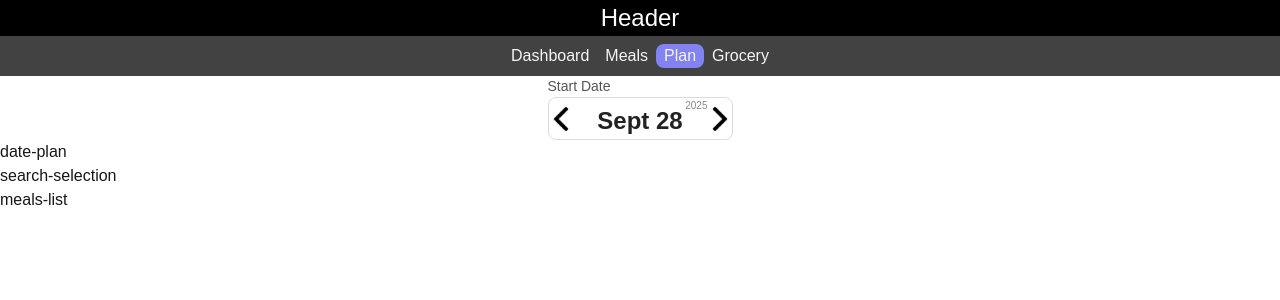
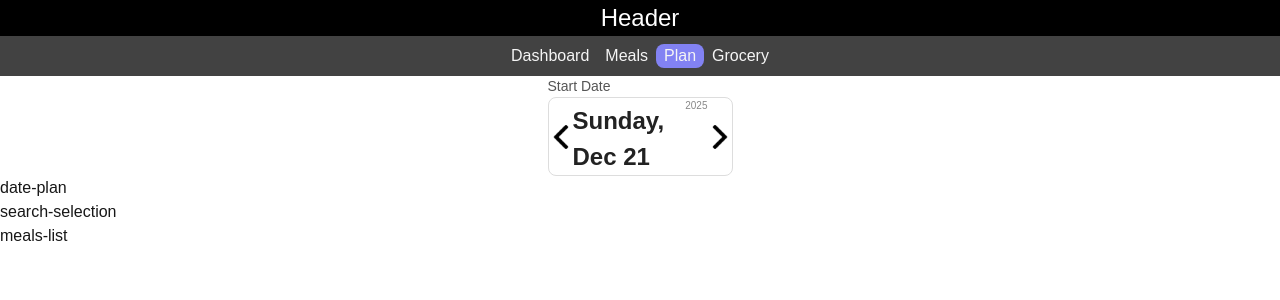
Before and after one commit to Zmyhrer/MealPlanner, a Next.js app in the folder frontend/: page /plan in a window 1280 px wide. Shown: the top 300 px of the page. Built offline with nearby package versions, Linux system fonts and the light colour scheme.

Commit message:
feat: add functionality of dateSelection.tsx

```diff
--- a/frontend/app/plan/page.tsx
+++ b/frontend/app/plan/page.tsx
@@ -6,7 +6,7 @@ const page = () => {
   return (
     <div className={styles["plan-container"]}>
       <div className={styles["date-view"]}>
-        <DateSelection />
+        <DateSelection weekday="Sunday" />
       </div>
       <div className={styles["date-plan"]}>date-plan</div>
       <div className={styles["search-selection"]}>search-selection</div>
--- a/frontend/components/dateSelection.tsx
+++ b/frontend/components/dateSelection.tsx
@@ -1,28 +1,98 @@
-import React from "react";
+"use client";
+
+import React, { useState } from "react";
 import Image from "next/image";
 import styles from "@/styles/dateSelection.module.css";
 import leftArrow from "@/public/left-arrow.png";
 
-const dateSelection = () => {
+const getDateForWeekday = (
+  targetDayName: string,
+  fromDate: Date = new Date()
+): Date => {
+  const daysOfWeek = [
+    "Sunday",
+    "Monday",
+    "Tuesday",
+    "Wednesday",
+    "Thursday",
+    "Friday",
+    "Saturday",
+  ];
+  const targetIndex = daysOfWeek.indexOf(targetDayName);
+  if (targetIndex === -1) throw new Error("Invalid weekday name");
+
+  const currentIndex = fromDate.getDay();
+  let diff = targetIndex - currentIndex;
+  if (diff < 0) diff += 7; // Go forward to next occurrence
+
+  const newDate = new Date(fromDate);
+  newDate.setDate(fromDate.getDate() + diff);
+  return newDate;
+};
+
+interface DateSelectionProps {
+  weekday: string; // Only accept a string like "Sunday"
+}
+
+const DateSelection: React.FC<DateSelectionProps> = ({ weekday }) => {
+  const [date, setDate] = useState<Date>(getDateForWeekday(weekday));
+
+  // Format weekday
+  const formatWeekday = (d: Date): string =>
+    d.toLocaleDateString("en-US", { weekday: "long" });
+
+  // Format month/day
+  const formatMonthDay = (d: Date): string =>
+    d.toLocaleDateString("en-US", { month: "short", day: "numeric" });
+
+  // Navigate one week backward
+  const handleBackButton = () => {
+    setDate((prev) => {
+      const newDate = new Date(prev);
+      newDate.setDate(prev.getDate() - 7);
+      return newDate;
+    });
+  };
+
+  // Navigate one week forward
+  const handleForwardButton = () => {
+    setDate((prev) => {
+      const newDate = new Date(prev);
+      newDate.setDate(prev.getDate() + 7);
+      return newDate;
+    });
+  };
+
   return (
     <div className={styles["large-container"]}>
       <div className={styles["top-container"]}>Start Date</div>
-      <div className={styles["large-container"]}>
-        <div className={styles["bottom-container"]}>
-          <div className={styles["date-back"]}>
-            <Image src={leftArrow} alt="back arrow" width={24} height={24} />
+
+      <div className={styles["bottom-container"]}>
+        <div className={styles["date-back"]} onClick={handleBackButton}>
+          <Image src={leftArrow} alt="back arrow" width={24} height={24} />
+        </div>
+
+        <div className={styles["date-container"]}>
+          <div className={styles["top-date-container"]}>
+            {date.getFullYear()}
           </div>
-          <div className={styles["date-container"]}>
-            <div className={styles["top-date-container"]}>2025</div>
-            <div className={styles["bottom-date-container"]}>Sept 28</div>
+          <div className={styles["bottom-date-container"]}>
+            {formatWeekday(date)}, {formatMonthDay(date)}
           </div>
-          <div className={styles["date-forward"]}>
-            <Image src={leftArrow} alt="forward arrow" width={24} height={24} />
-          </div>
+        </div>
+
+        <div className={styles["date-forward"]} onClick={handleForwardButton}>
+          <Image
+            src={leftArrow}
+            alt="forward arrow"
+            width={24}
+            height={24}
+            style={{ transform: "rotate(180deg)" }}
+          />
         </div>
       </div>
     </div>
   );
 };
 
-export default dateSelection;
+export default DateSelection;
--- a/frontend/styles/dateSelection.module.css
+++ b/frontend/styles/dateSelection.module.css
@@ -84,5 +84,4 @@
   align-items: center;
   justify-content: center;
   cursor: pointer;
-  transform: rotate(180deg);
 }
```
